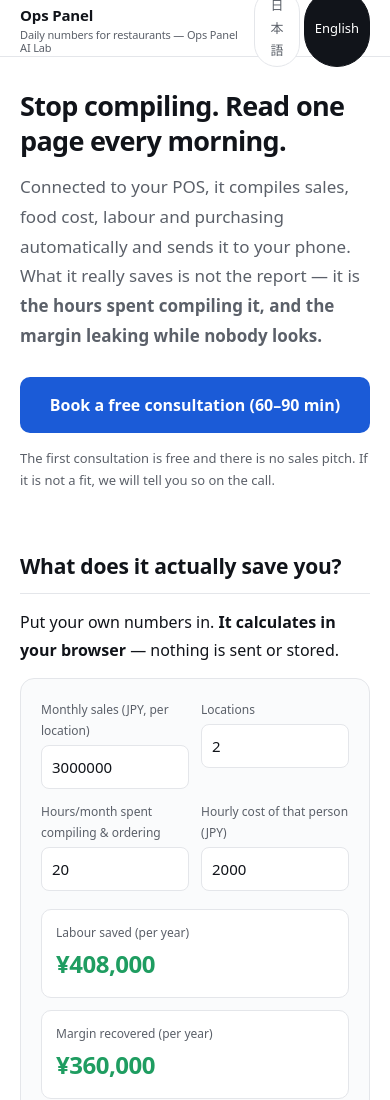
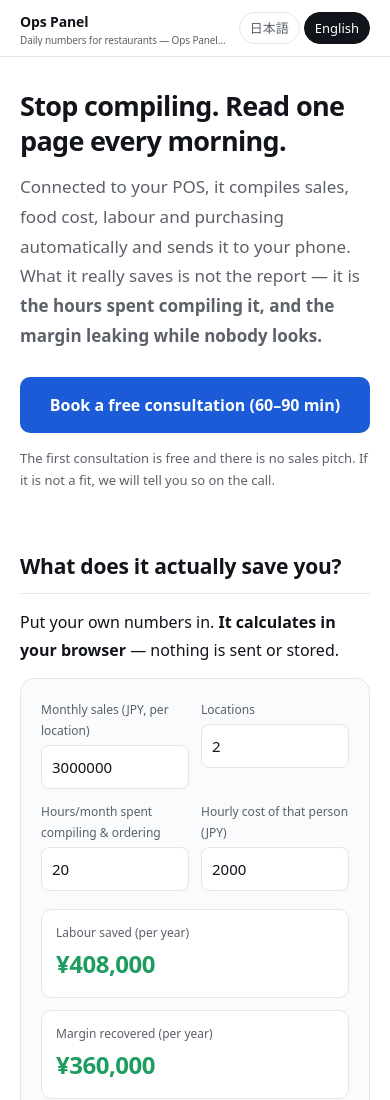
Before and after one commit to opspanel-ai/ops-panel, a plain HTML site: page index.html in a window 390 px wide. Shown: the top 1100 px of the page. Drawn offline with Linux system fonts and the light colour scheme.

Commit message:
LP: 携帯でヘッダが折り返さないように

```diff
--- a/index.html
+++ b/index.html
@@ -38,10 +38,10 @@
   .wrap { max-width: 880px; margin: 0 auto; padding: 0 20px; }
   header.bar { position: sticky; top: 0; z-index: 10; background: rgba(255,255,255,.93); backdrop-filter: blur(8px); border-bottom: 1px solid var(--line); }
   .bar .wrap { display: flex; align-items: center; justify-content: space-between; gap: 12px; height: 56px; }
-  .brand { font-weight: 700; font-size: 15px; letter-spacing: -0.01em; }
+  .brand { font-weight: 700; font-size: 15px; letter-spacing: -0.01em; min-width: 0; overflow: hidden; }
   .brand small { display: block; font-weight: 400; font-size: 11px; color: var(--sub); line-height: 1.2; }
-  .lang { display: flex; gap: 4px; }
-  .lang button { font: inherit; font-size: 13px; padding: 4px 10px; border: 1px solid var(--line); background: #fff; color: var(--sub); border-radius: 999px; cursor: pointer; }
+  .lang { display: flex; gap: 4px; flex: 0 0 auto; }
+  .lang button { font: inherit; font-size: 13px; padding: 4px 10px; border: 1px solid var(--line); background: #fff; color: var(--sub); border-radius: 999px; cursor: pointer; white-space: nowrap; }
   .lang button[aria-pressed="true"] { background: var(--ink); color: #fff; border-color: var(--ink); }
   h1 { font-size: 36px; line-height: 1.28; margin: 52px 0 14px; letter-spacing: -0.025em; }
   h2 { font-size: 21px; margin: 56px 0 14px; padding-bottom: 8px; border-bottom: 1.5px solid var(--line); letter-spacing: -0.01em; }
@@ -110,6 +110,8 @@
   [hidden] { display: none !important; }
   @media (max-width: 680px) {
     h1 { font-size: 27px; margin-top: 32px; }
+    .brand { font-size: 14px; }
+    .brand small { font-size: 10px; white-space: nowrap; text-overflow: ellipsis; overflow: hidden; }
     .cols, .cols.two, .charts { grid-template-columns: 1fr; }
     .fields { grid-template-columns: 1fr 1fr; }
     .out { grid-template-columns: 1fr; }
```
